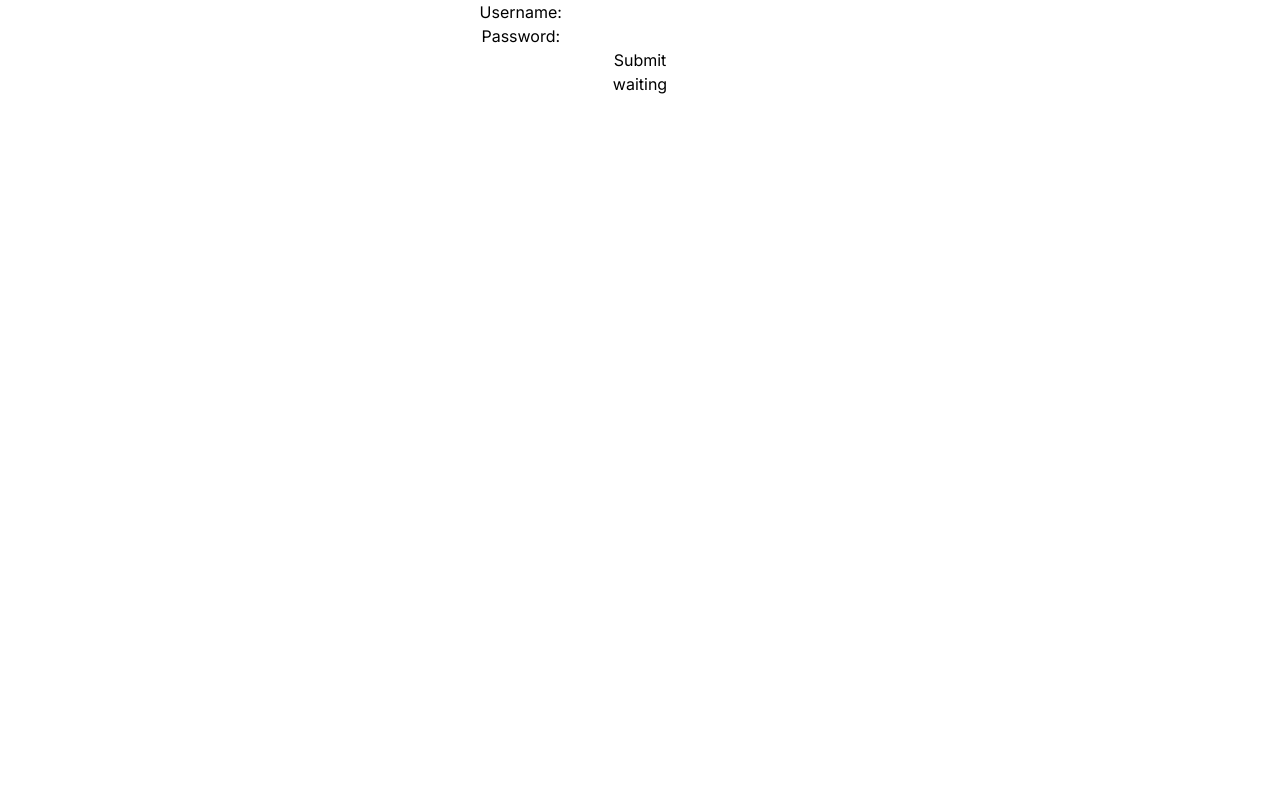
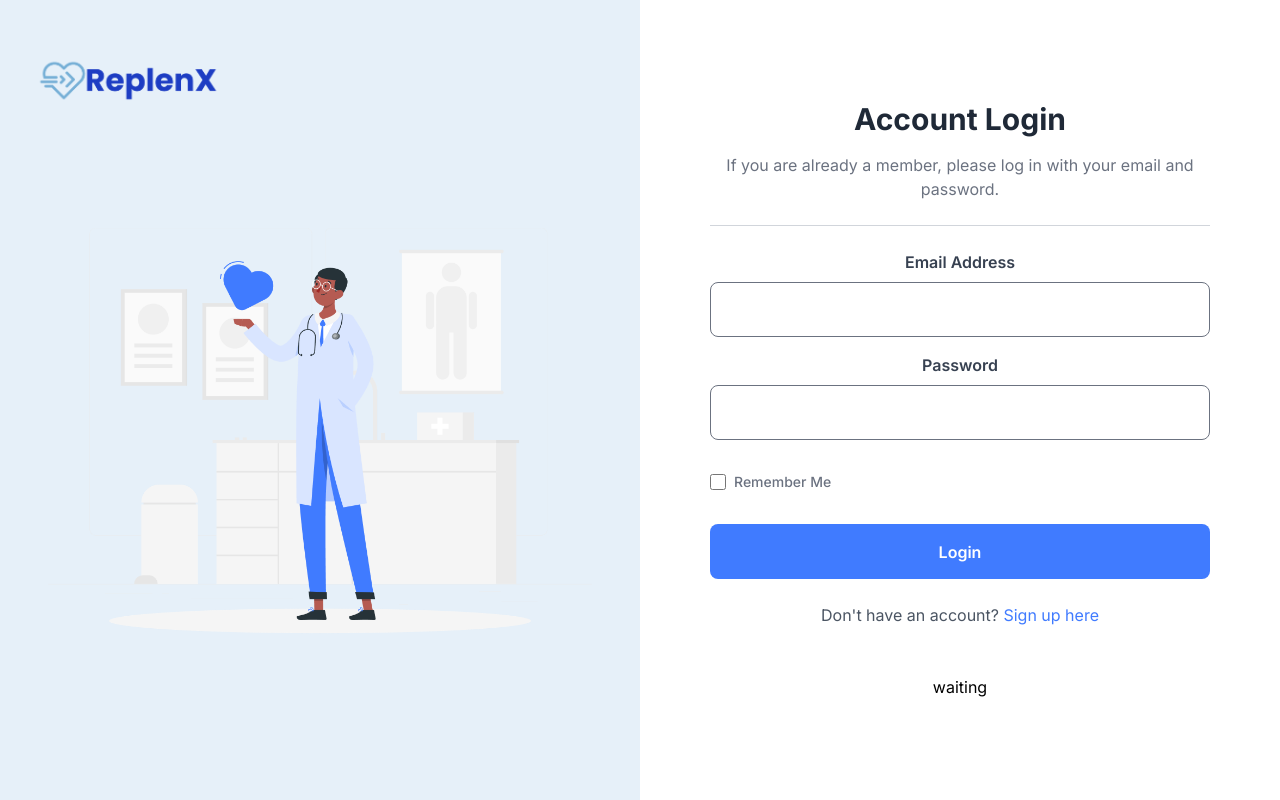
Before and after one commit to WarrenLaz/HealthCare_Pill_Tracker, a React (Create React App) app in the folder Client_Side/physician_webapp/: page /Login in a window 1280 px wide. Built offline with nearby package versions, Linux system fonts and the light colour scheme.

Commit message:
styled the login page

```diff
--- a/Client_Side/physician_webapp/src/components/Login.js
+++ b/Client_Side/physician_webapp/src/components/Login.js
@@ -1,31 +1,100 @@
 import React from "react";
 import { useState } from "react";
-import axios from 'axios'
+import axios from "axios";
 
 export const Login = () => {
-    const[Resp, setResp] = useState("waiting");
-    const[LoginForm, setLoginForm] = useState({
-        Username : "",
-        Password : ""
+  const [Resp, setResp] = useState("waiting");
+  const [LoginForm, setLoginForm] = useState({
+    Username: "",
+    Password: "",
   });
 
-    const handle = (e) =>{
-        setLoginForm({...LoginForm,[e.target.name] : e.target.value})
-    }
+  const handle = (e) => {
+    setLoginForm({ ...LoginForm, [e.target.name]: e.target.value });
+  };
 
   async function submittion(e) {
     e.preventDefault();
-        axios.post("/Login", {LoginForm}).then(resp => {setResp(resp.data)});
+    axios.post("/Login", { LoginForm }).then((resp) => {
+      setResp(resp.data);
+    });
   }
 
   return (
-    <div>
-        <form onSubmit={submittion}>
-            Username: <input onChange={handle} name = "Username"></input> <br></br>
-            Password: <input onChange={handle} name = "Password"></input> <br></br>
-            <button type="submit">Submit</button>
+    <div className="min-h-screen flex lg:flex-row  md:flex-row flex-col ">
+      {/* Left Section for logo and image */}
+      <div className="lg:md:w-1/2 w-[100%] bg-secondary flex flex-col justify-center items-center">
+        <header className="w-full py-4 px-8">
+          <img src="replenx-main-logo.png" alt="Logo" className="w-48" />
+        </header>
+        <img
+          src="doctor-image.png"
+          alt="Doctor Illustration"
+          className="h-auto p-12 w-[100%] object-cover"
+        />
+      </div>
+
+      {/* Right Section for the Form */}
+      <div className="lg:md:w-1/2 w-[100%] p-8 flex justify-center items-center">
+        <div className="form-container max-w-[500px]">
+          <h2 className="text-3xl font-bold text-gray-800 mb-4">
+            Account Login
+          </h2>
+          <p className="text-gray-500 mb-6 pb-6 border-b border-b-gray-300">
+            If you are already a member, please log in with your email and
+            password.
+          </p>
+          <form onSubmit={submittion} className="space-y-4">
+            <div className="">
+              <label className="block text-gray-700 font-semibold">
+                Email Address
+              </label>
+              <input
+                type="text"
+                name="Username"
+                onChange={handle}
+                className="w-full h-[55px] px-4 py-2 mt-2 border border-gray-500 rounded-lg focus:outline-none focus:ring-2 focus:ring-primary"
+              />
+            </div>
+            <div className="pb-4">
+              <label className="block text-gray-700 font-semibold">
+                Password
+              </label>
+              <input
+                type="password"
+                name="Password"
+                onChange={handle}
+                className="w-full  h-[55px] px-4 py-2 mt-2 border border-gray-500 rounded-lg focus:outline-none focus:ring-2 focus:ring-primary"
+              />
+            </div>
+
+            {/* Remember Me Checkbox */}
+            <div className="flex items-center pb-4">
+              <input
+                type="checkbox"
+                name="rememberMe"
+                className="h-4 w-4 text-primary focus:ring-blue-500 border-gray-300 rounded-sm"
+              />
+              <label className="ml-2 text-gray-500 font-medium text-sm">
+                Remember Me
+              </label>
+            </div>
+            <button
+              type="submit"
+              className="w-full h-[55px] bg-primary hover:bg-blue-600 text-white font-semibold py-2 rounded-lg transition-colors"
+            >
+              Login
+            </button>
           </form>
+          <p className="text-gray-600 p-6 mb-6 flex justify-center">
+            Don't have an account?&nbsp;
+            <a href="/reg" className="text-primary hover:text-blue-700">
+              Sign up here
+            </a>
+          </p>
           <p>{Resp}</p>
+        </div>
+      </div>
     </div>
   );
 };
```
Lines whose indentation alone changed are shown as unchanged.
